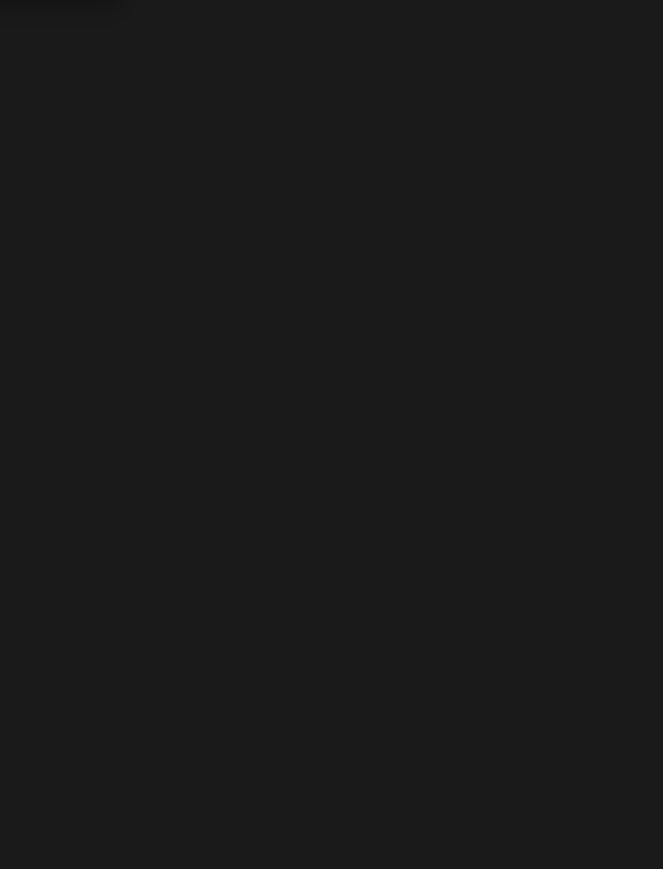
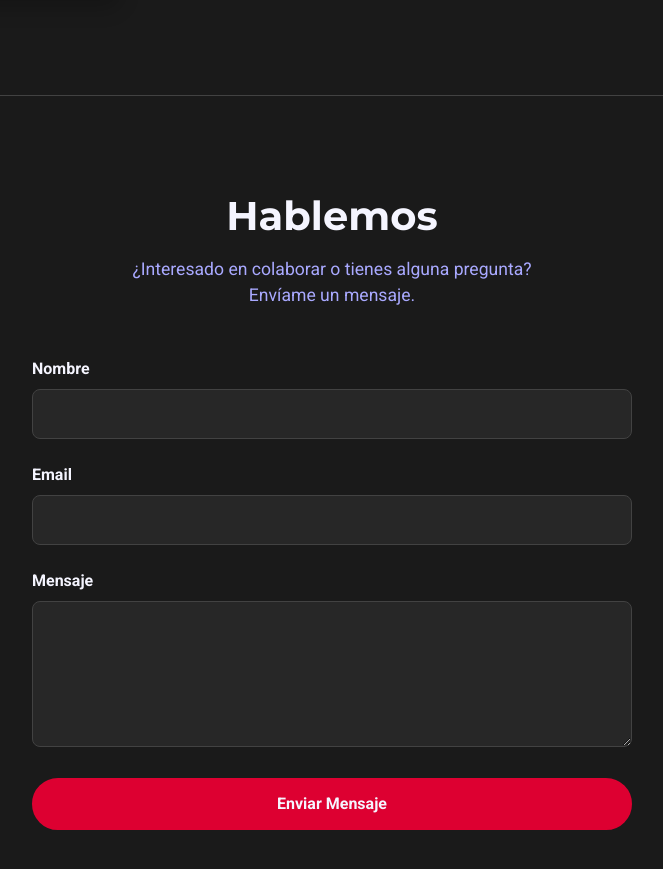
Before and after one commit to lihueleiva/lihueleiva-dev-portfolio, an Angular app: page / in a window 1280 px wide. Shown: the part 4306-5175 px from the top of the page, without its empty margins (308-971 px from the left). Before the commit the page ends 4401 px from the top, so only its background shows below. Built offline with nearby package versions, Linux system fonts and the light colour scheme.

Commit message:
feat: build contact section

```diff
--- a/src/app/app.html
+++ b/src/app/app.html
@@ -4,3 +4,4 @@
 <app-skills></app-skills>
 <app-projects></app-projects>
 <app-certifications></app-certifications>
+<app-contact></app-contact>
--- a/src/app/app.ts
+++ b/src/app/app.ts
@@ -5,12 +5,13 @@ import { About } from './components/about/about';
 import { Skills } from "./components/skills/skills";
 import { ProjectsComponent } from './components/projects/projects';
 import { CertificationsComponent } from './components/certifications/certifications';
+import { Contact } from "./components/contact/contact";
 
 
 @Component({
   selector: 'app-root',
   standalone: true,
-  imports: [Header, Hero, About, Skills, ProjectsComponent, CertificationsComponent],
+  imports: [Header, Hero, About, Skills, ProjectsComponent, CertificationsComponent, Contact],
   templateUrl: './app.html',
   styleUrl: './app.scss'
 })
--- /dev/null
+++ b/src/app/components/contact/contact.html
@@ -0,0 +1,25 @@
+<section id="contact" class="contact container">
+  <h2 class="contact__title">Hablemos</h2>
+  <p class="contact__subtitle">
+    ¿Interesado en colaborar o tienes alguna pregunta? <br>
+    Envíame un mensaje.
+  </p>
+
+  <form class="contact__form" action="https://formsubmit.co/leivalihue@gmail.com" method="POST">
+    <div class="form-group">
+      <label for="name">Nombre</label>
+      <input type="text" id="name" name="name" required>
+    </div>
+    <div class="form-group">
+      <label for="email">Email</label>
+      <input type="email" id="email" name="email" required>
+    </div>
+    <div class="form-group">
+      <label for="message">Mensaje</label>
+      <textarea id="message" name="message" rows="5" required></textarea>
+    </div>
+
+    <input type="hidden" name="_next" value="https://tu-portfolio.com/gracias.html"> <input type="hidden" name="_subject" value="Nuevo mensaje desde tu Portfolio!">
+    <input type="hidden" name="_captcha" value="false"> <button type="submit" class="btn btn--primary">Enviar Mensaje</button>
+  </form>
+</section>
--- /dev/null
+++ b/src/app/components/contact/contact.scss
@@ -0,0 +1,78 @@
+@use 'sass:color';
+@use '../../variables' as styles;
+
+.contact {
+  padding: 6rem 0;
+  text-align: center;
+  border-top: 1px solid styles.$secondary;
+
+  &__title {
+    font-size: 2.5rem;
+    margin-bottom: 1rem;
+  }
+
+  &__subtitle {
+    font-size: 1.1rem;
+    color: color.adjust(styles.$light, $lightness: -15%);
+    margin-bottom: 3rem;
+  }
+
+  &__form {
+    max-width: 600px;
+    margin: 0 auto;
+    text-align: left;
+  }
+}
+
+.form-group {
+  margin-bottom: 1.5rem;
+
+  label {
+    display: block;
+    margin-bottom: 0.5rem;
+    font-weight: 700;
+  }
+
+  input,
+  textarea {
+    width: 100%;
+    padding: 0.75rem 1rem;
+    background-color: color.adjust(styles.$dark, $lightness: 5%);
+    border: 1px solid styles.$secondary;
+    border-radius: 8px;
+    color: styles.$light;
+    font-size: 1rem;
+    transition: border-color 0.3s ease;
+
+    &:focus {
+      outline: none;
+      border-color: styles.$primary;
+    }
+  }
+
+  textarea {
+    resize: vertical;
+  }
+}
+
+.btn {
+  padding: 0.75rem 2rem;
+  border-radius: 50px;
+  font-weight: 700;
+  text-align: center;
+  transition: all 0.3s ease;
+  border: none;
+  cursor: pointer;
+  display: block;
+  width: 100%;
+
+  &--primary {
+    background-color: styles.$primary;
+    color: styles.$light;
+    border: 2px solid styles.$primary;
+
+    &:hover {
+      background-color: color.adjust(styles.$primary, $lightness: -5%);
+    }
+  }
+}
```
Also changed, not shown: src/app/components/contact/contact.ts (added, +11 -0 lines).
